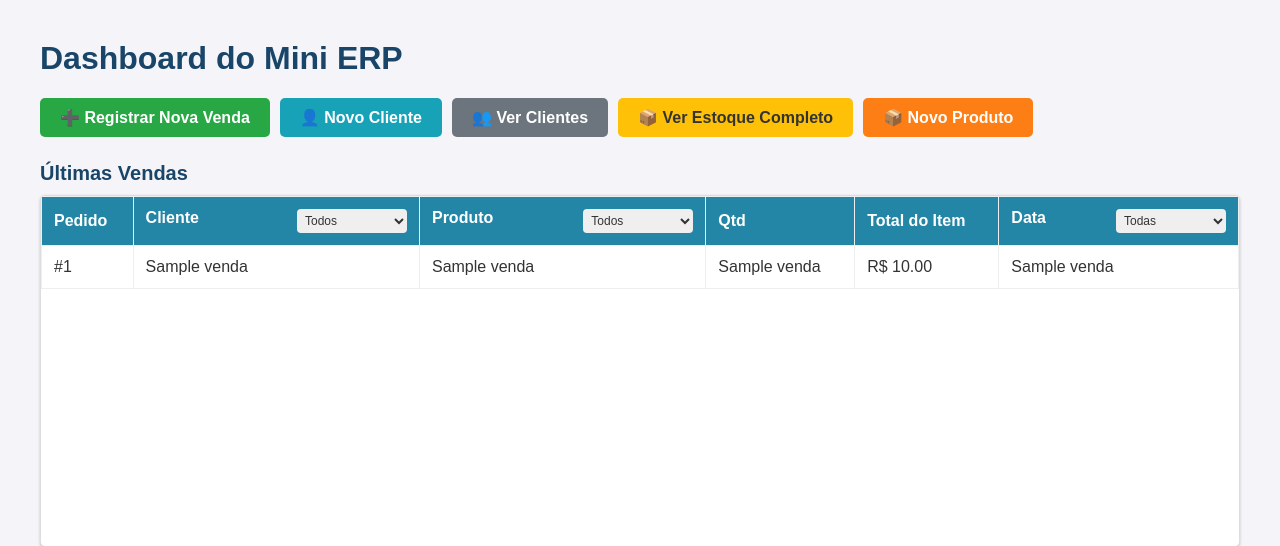
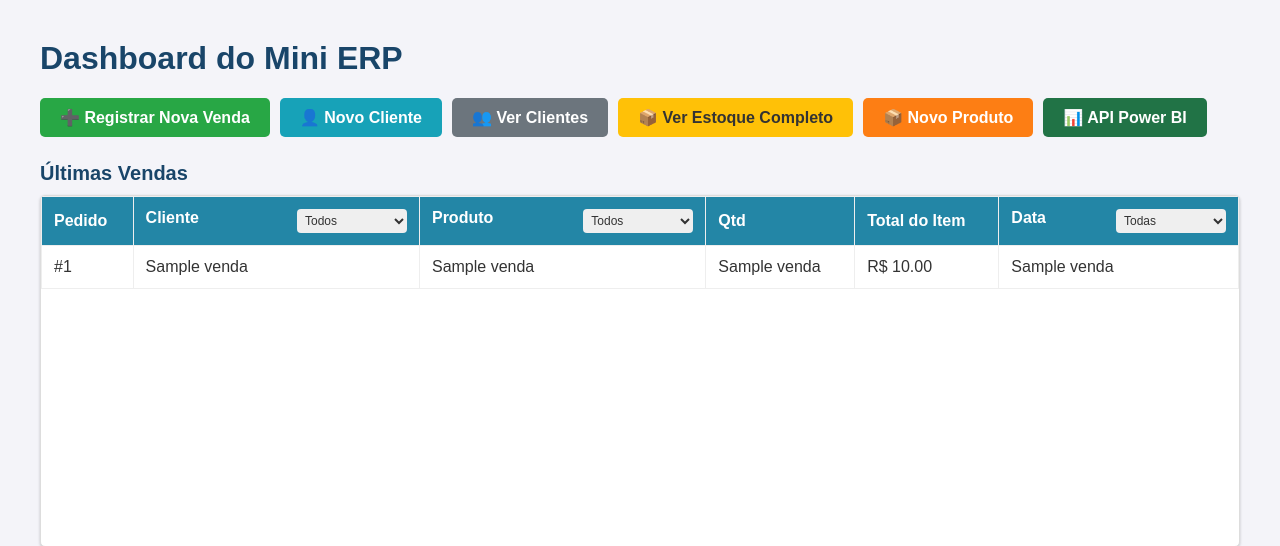
Before and after one commit to GiovanniCabralO/python-sqlite-mini-erp, a Flask app: template templates/index.html in a window 1280 px wide. Shown: the top 546 px of the page. Run offline with Flask 3, Linux system fonts and the light colour scheme; the template is opened without the code that fills it: most values are stand-ins (such as "Sample title", 1, 10 or a date in 2020).

Commit message:
✨ feat: replace Excel export button with API Power BI link

```diff
--- a/templates/index.html
+++ b/templates/index.html
@@ -70,6 +70,7 @@
         <a href="/clientes" class="btn btn-ver-clientes">👥 Ver Clientes</a>
         <a href="/estoque" class="btn btn-ver-estoque">📦 Ver Estoque Completo</a>
         <a href="/novo_produto" class="btn btn-novo-produto">📦 Novo Produto</a>
+        <a href="/api/kpis" target="_blank" class="btn" style="background-color: #217346;">📊 API Power BI</a>
     </div>
 
     {% with messages = get_flashed_messages(with_categories=true) %}
```
